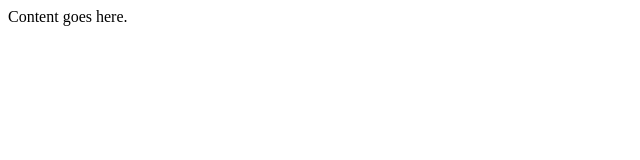
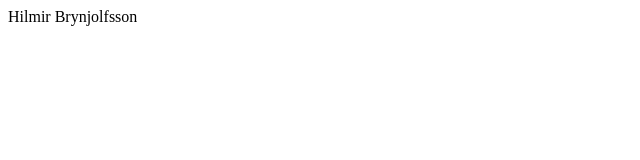
Before and after one commit to Hilmir4/Hilmir4.github.io, a plain HTML site: page index.html in a window 1280 px wide. Shown: the full height of the page, 0-640 px from the left. Drawn offline with Linux system fonts and the light colour scheme.

Commit message:
update thing

```diff
--- a/index.html
+++ b/index.html
@@ -1,9 +1,9 @@
 <!doctype html>
 <html>
 <head>
-<title>Our Funky HTML Page</title>
+<title>Hilmir</title>
 </head>
 <body>
-Content goes here.
+Hilmir Brynjolfsson
 </body>
 </html>
```
